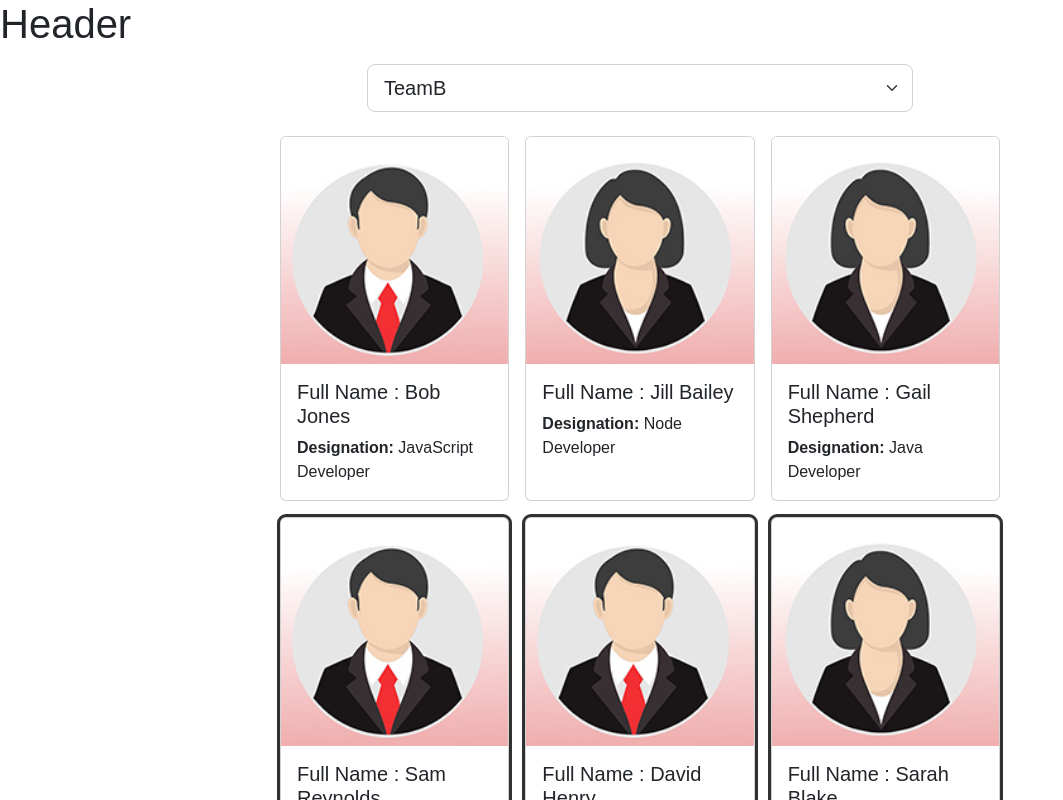
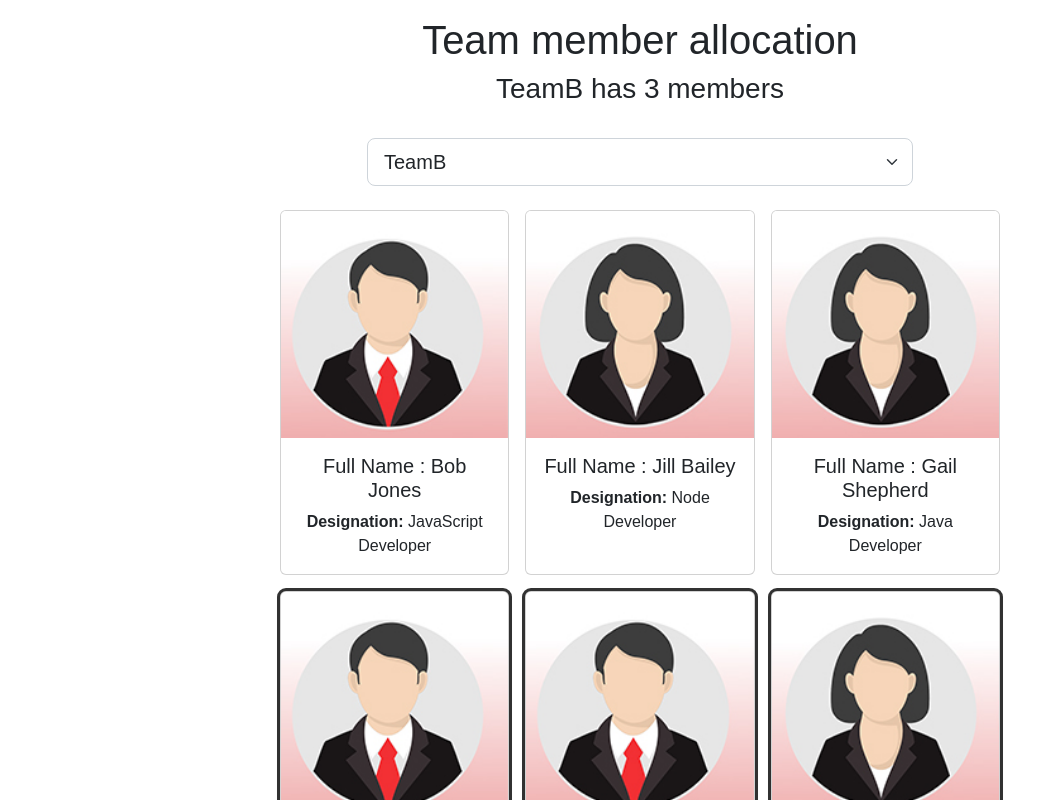
Before and after one commit to tafitahery/team-allocation-member, a React (Create React App) app: page / in a window 1280 px wide. Shown: the top 800 px of the page, without its empty margins (0-1063 px from the left). Built offline with nearby package versions, Linux system fonts and the light colour scheme.

Commit message:
Understanding Props

```diff
--- a/src/App.css
+++ b/src/App.css
@@ -10,3 +10,12 @@
 .standout {
   box-shadow: rgba(0, 0, 0, 0.15) 0px 1px 4px, rgb(51, 51, 51) 0px 0px 0px 3px;
 }
+
+h1,
+h2,
+h3,
+h4,
+h5,
+p {
+  text-align: center;
+}
--- a/src/App.js
+++ b/src/App.js
@@ -1,13 +1,128 @@
+import { useState } from 'react';
 import './App.css';
 import Employee from './Employee';
 import Footer from './Footer';
 import Header from './Header';
 
 function App() {
+  const [selectedTeam, setTeam] = useState('TeamB');
+  const [employees, setEmployees] = useState([
+    {
+      id: 1,
+      fullName: 'Bob Jones',
+      designation: 'JavaScript Developer',
+      gender: 'male',
+      teamName: 'TeamA',
+    },
+    {
+      id: 2,
+      fullName: 'Jill Bailey',
+      designation: 'Node Developer',
+      gender: 'female',
+      teamName: 'TeamA',
+    },
+    {
+      id: 3,
+      fullName: 'Gail Shepherd',
+      designation: 'Java Developer',
+      gender: 'female',
+      teamName: 'TeamA',
+    },
+    {
+      id: 4,
+      fullName: 'Sam Reynolds',
+      designation: 'React Developer',
+      gender: 'male',
+      teamName: 'TeamB',
+    },
+    {
+      id: 5,
+      fullName: 'David Henry',
+      designation: 'DotNet Developer',
+      gender: 'male',
+      teamName: 'TeamB',
+    },
+    {
+      id: 6,
+      fullName: 'Sarah Blake',
+      designation: 'SQL Server DBA',
+      gender: 'female',
+      teamName: 'TeamB',
+    },
+    {
+      id: 7,
+      fullName: 'James Bennet',
+      designation: 'Angular Developer',
+      gender: 'male',
+      teamName: 'TeamC',
+    },
+    {
+      id: 8,
+      fullName: 'Jessica Faye',
+      designation: 'API Developer',
+      gender: 'female',
+      teamName: 'TeamC',
+    },
+    {
+      id: 9,
+      fullName: 'Lita Stone',
+      designation: 'C++ Developer',
+      gender: 'female',
+      teamName: 'TeamC',
+    },
+    {
+      id: 10,
+      fullName: 'Daniel Young',
+      designation: 'Python Developer',
+      gender: 'male',
+      teamName: 'TeamD',
+    },
+    {
+      id: 11,
+      fullName: 'Adrian Jacobs',
+      designation: 'Vue Developer',
+      gender: 'male',
+      teamName: 'TeamD',
+    },
+    {
+      id: 12,
+      fullName: 'Devin Monroe',
+      designation: 'Graphic Designer',
+      gender: 'male',
+      teamName: 'TeamD',
+    },
+  ]);
+
+  const handleTeamSelectionChange = (e) => {
+    setTeam(e.target.value);
+  };
+
+  const handleEmployeeCardClick = (event) => {
+    const transformedEmployees = employees.map((employee) =>
+      employee.id === parseInt(event.currentTarget.id)
+        ? employee.teamName === selectedTeam
+          ? { ...employee, teamName: '' }
+          : { ...employee, teamName: selectedTeam }
+        : employee
+    );
+    setEmployees(transformedEmployees);
+  };
+
   return (
     <div className="App">
-      <Header />
-      <Employee />
+      <Header
+        selectedTeam={selectedTeam}
+        teamMemberCount={
+          employees.filter((employee) => employee.teamName === selectedTeam)
+            .length
+        }
+      />
+      <Employee
+        employees={employees}
+        selectedTeam={selectedTeam}
+        handleEmployeeCardClick={handleEmployeeCardClick}
+        handleTeamSelectionChange={handleTeamSelectionChange}
+      />
       <Footer />
     </div>
   );
--- a/src/Employee.jsx
+++ b/src/Employee.jsx
@@ -1,111 +1,12 @@
-import { useState } from 'react';
 import femaleProfile from './images/femaleProfile.jpg';
 import maleProfile from './images/maleProfile.jpg';
 
-const Employee = () => {
-  const [selectedTeam, setTeam] = useState('TeamB');
-  const [employees, setEmployees] = useState([
-    {
-      id: 1,
-      fullName: 'Bob Jones',
-      designation: 'JavaScript Developer',
-      gender: 'male',
-      teamName: 'TeamA',
-    },
-    {
-      id: 2,
-      fullName: 'Jill Bailey',
-      designation: 'Node Developer',
-      gender: 'female',
-      teamName: 'TeamA',
-    },
-    {
-      id: 3,
-      fullName: 'Gail Shepherd',
-      designation: 'Java Developer',
-      gender: 'female',
-      teamName: 'TeamA',
-    },
-    {
-      id: 4,
-      fullName: 'Sam Reynolds',
-      designation: 'React Developer',
-      gender: 'male',
-      teamName: 'TeamB',
-    },
-    {
-      id: 5,
-      fullName: 'David Henry',
-      designation: 'DotNet Developer',
-      gender: 'male',
-      teamName: 'TeamB',
-    },
-    {
-      id: 6,
-      fullName: 'Sarah Blake',
-      designation: 'SQL Server DBA',
-      gender: 'female',
-      teamName: 'TeamB',
-    },
-    {
-      id: 7,
-      fullName: 'James Bennet',
-      designation: 'Angular Developer',
-      gender: 'male',
-      teamName: 'TeamC',
-    },
-    {
-      id: 8,
-      fullName: 'Jessica Faye',
-      designation: 'API Developer',
-      gender: 'female',
-      teamName: 'TeamC',
-    },
-    {
-      id: 9,
-      fullName: 'Lita Stone',
-      designation: 'C++ Developer',
-      gender: 'female',
-      teamName: 'TeamC',
-    },
-    {
-      id: 10,
-      fullName: 'Daniel Young',
-      designation: 'Python Developer',
-      gender: 'male',
-      teamName: 'TeamD',
-    },
-    {
-      id: 11,
-      fullName: 'Adrian Jacobs',
-      designation: 'Vue Developer',
-      gender: 'male',
-      teamName: 'TeamD',
-    },
-    {
-      id: 12,
-      fullName: 'Devin Monroe',
-      designation: 'Graphic Designer',
-      gender: 'male',
-      teamName: 'TeamD',
-    },
-  ]);
-
-  const handleTeamSelectionChange = (e) => {
-    setTeam(e.target.value);
-  };
-
-  const handleEmployeeCardClick = (event) => {
-    const transformedEmployees = employees.map((employee) =>
-      employee.id === parseInt(event.currentTarget.id)
-        ? employee.teamName === selectedTeam
-          ? { ...employee, teamName: '' }
-          : { ...employee, teamName: selectedTeam }
-        : employee
-    );
-    setEmployees(transformedEmployees);
-  };
-
+const Employee = ({
+  employees,
+  selectedTeam,
+  handleEmployeeCardClick,
+  handleTeamSelectionChange,
+}) => {
   return (
     <main className="container">
       <div className="row justify-content-center mt-3 mb-3">
--- a/src/Footer.jsx
+++ b/src/Footer.jsx
@@ -1,7 +1,13 @@
 const Footer = () => {
+  const today = new Date();
+
   return (
     <footer>
-      <h1>Footer</h1>
+      <div className="row justify-content-center mt-3 mb-4">
+        <div className="col-8">
+          <h5>Team Member Allocation App - {today.getFullYear()}</h5>
+        </div>
+      </div>
     </footer>
   );
 };
--- a/src/Header.jsx
+++ b/src/Header.jsx
@@ -1,7 +1,14 @@
-const Header = () => {
+const Header = ({ selectedTeam, teamMemberCount }) => {
   return (
-    <header>
-      <h1>Header</h1>
+    <header className="container">
+      <div className="row justify-content-center mt-3 mb-4">
+        <div className="col-8">
+          <h1>Team member allocation</h1>
+          <h3>
+            {selectedTeam} has {teamMemberCount} members
+          </h3>
+        </div>
+      </div>
     </header>
   );
 };
```
